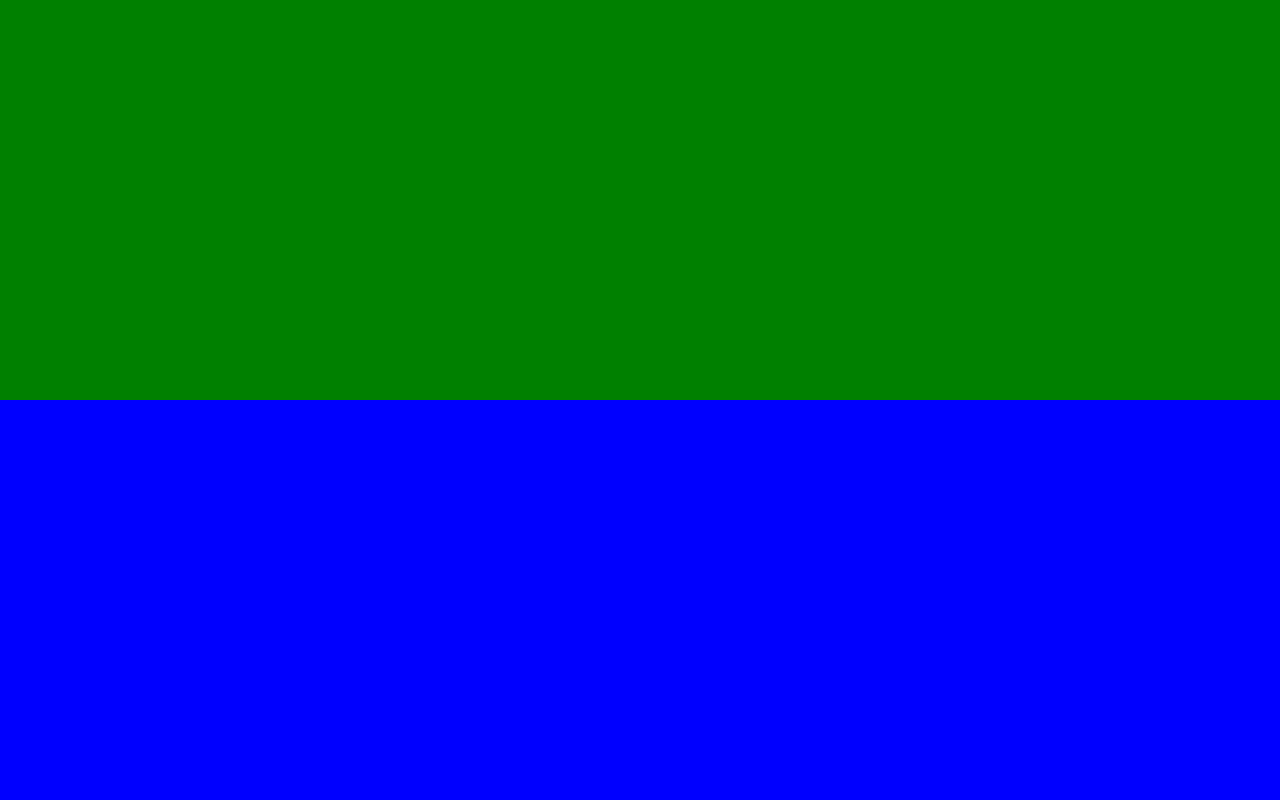
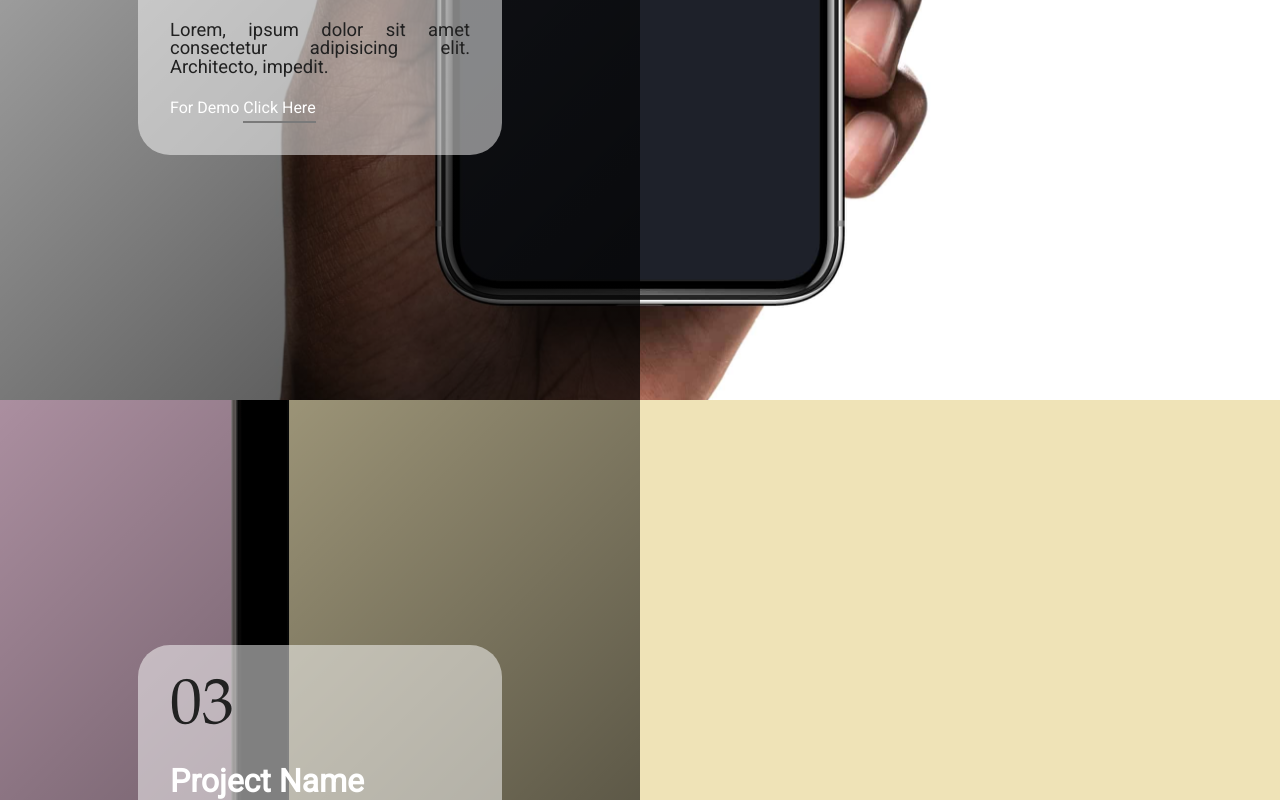
Before and after one commit to omidfarhangnia/MY-PROTFOLIA-Landing-Page, a website: page index.html in a window 1280 px wide. Shown: the part 2000-2800 px from the top of the page. Drawn offline with nearby package versions, Linux system fonts and the light colour scheme.

Commit message:
adding the style of sections

```diff
--- a/index.html
+++ b/index.html
@@ -44,9 +44,36 @@
                 </svg>
             </div>
         </div>
-        <div class="section__num1"></div>
-        <div class="section__num2"></div>
-        <div class="section__num3"></div>
+        <section class="project__num1">
+            <div class="main__container">
+                <div class="project__data__container">
+                    <h3 class="project__number">01</h3>
+                    <h2 class="project__name">project name</h2>
+                    <p class="project__description">Lorem ipsum dolor sit amet, consectetur adipisicing elit. Ad, voluptatibus.</p>
+                    <p class="project__demo--link">for demo <a href="#">click here</a></p>
+                </div>
+            </div>
+        </section>
+        <section class="project__num2">
+            <div class="main__container">
+                <div class="project__data__container">
+                    <h3 class="project__number">02</h3>
+                    <h2 class="project__name">project name</h2>
+                    <p class="project__description">Lorem, ipsum dolor sit amet consectetur adipisicing elit. Architecto, impedit.</p>
+                    <p class="project__demo--link">for demo <a href="#">click here</a></p>
+                </div>
+            </div>
+        </section>
+        <section class="project__num3">
+            <div class="main__container">
+                <div class="project__data__container">
+                    <h3 class="project__number">03</h3>
+                    <h2 class="project__name">project name</h2>
+                    <p class="project__description">Lorem ipsum dolor sit, amet consectetur adipisicing elit. Tenetur, sunt!</p>
+                    <p class="project__demo--link">for demo <a href="#">click here</a></p>
+                </div>
+            </div>
+        </section>
         <footer id="footer"></footer>
     </div>
     <script src="https://cdnjs.cloudflare.com/ajax/libs/gsap/3.11.4/ScrollTrigger.min.js"></script>
--- a/js/script.js
+++ b/js/script.js
@@ -1,5 +1,6 @@
 gsap.registerPlugin(ScrollTrigger)
 
+// scripts for changing the bg of header in scrolling
 gsap.to(".header", {
     background: "rgb(70, 70, 70)",
     scrollTrigger: {
@@ -10,7 +11,7 @@ gsap.to(".header", {
     }
 })
 
-
+// scripts for changing the color of text and their position in scrolling
 gsap.to(".data__container, .arrow__container", {
     y: "80vh",
     color: "rgb(51, 51, 51)",
--- a/scss/_sections_style.scss
+++ b/scss/_sections_style.scss
@@ -1,21 +1,90 @@
-.section__num1, .section__num2, .section__num3{
-    height: 100vh;
-    width: 100%;
+.project__num1{
+    background-image: url("../image/project--num1--bg.jpg");
 }
 
-.section__num1{
-    background-color: red;
+.project__num2{
+    background-image: url("../image/project--num2--bg.jpg");
 }
 
-.section__num2{
-    background-color: green;
+.project__num3{
+    background-image: url("../image/project--num3--bg.png");
 }
 
-.section__num3{
-    background-color: blue;
+section[class*="project"]{
+    height: 500px;
+    width: 100%;
+    background-size: cover;
+    background-position: center;
+    background-repeat: no-repeat;
+    background-attachment: fixed;
+    @media (min-width: 768px){
+        height: 600px;
+    }
+    @media (min-width: 992px){
+        height: 100vh;
+    }
+    .main__container{
+        width: 100%;
+        height: 100%;
+        display: flex;
+        flex-direction: column;
+        align-items: center;
+        justify-content: center;
+        background: rgba(0, 0, 0, 0.75);
+        @media (min-width: 768px){
+            width: 50%;
+            background: linear-gradient(-45deg, rgba(0, 0, 0, 0.75), rgba(0, 0, 0, 0.25));
+        }
+    }
 }
 
-#footer{
-    background: purple;
-    height: 50vh;
+.project__data__container{
+    display: flex;
+    flex-direction: column;
+    gap: 1rem;
+    padding: 2rem;
+    background: rgba(255, 255, 255, 0.5);
+    border-radius: 2rem;
+    @media (min-width: 768px){
+        gap: 1.5rem;
+    }
+    .project__number{
+        font-family: "Palatino Linotype", Impact, 'Arial Narrow Bold', sans-serif;
+        color: #212121;
+        font-size: 3rem;
+    }
+    .project__name{
+        font-family: Roboto, Impact, 'Arial Narrow Bold', sans-serif;
+        font-weight: 900;
+        color: #ffffff;
+        font-size: 2rem;
+        text-transform: capitalize;
+    }
+    .project__description{
+        font-family: Roboto, Impact, 'Arial Narrow Bold', sans-serif;
+        color: #212121;
+        max-width: 300px;
+        text-align: justify;
+        font-size: 1rem;
+    }
+    .project__demo--link{
+        color: #ffffff;
+        font-family: Roboto, Impact, 'Arial Narrow Bold', sans-serif;
+        text-transform: capitalize;
+        a{
+            text-decoration: none;
+            color: inherit;
+            display: inline-block;
+            padding-bottom: 5px;
+            border-bottom: 2px solid #7a7a7a;
+        }
+    }
+    @media (min-width: 768px) {
+        .project__number{
+            font-size: 4rem;
+        }
+        .project__description{
+            font-size: 1.15rem;
+        }
+    }
 }
```
Also changed, not shown: css/style.css, image/project--num1--bg.jpg (added), image/project--num2--bg.jpg (added), image/project--num3--bg.png (added).
